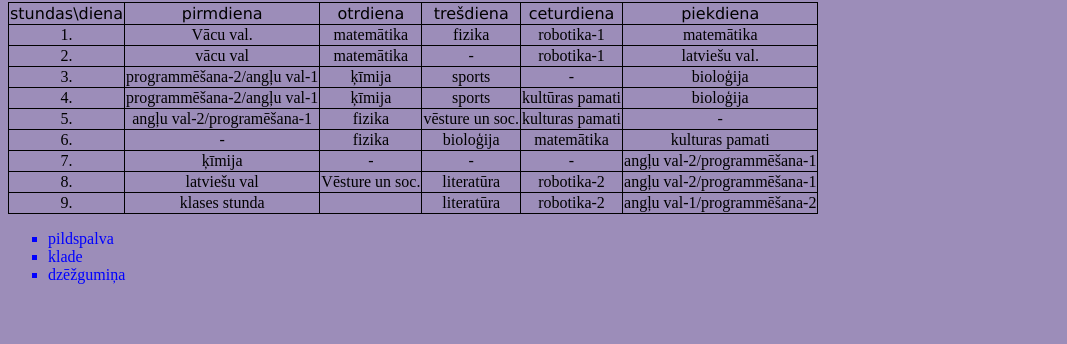
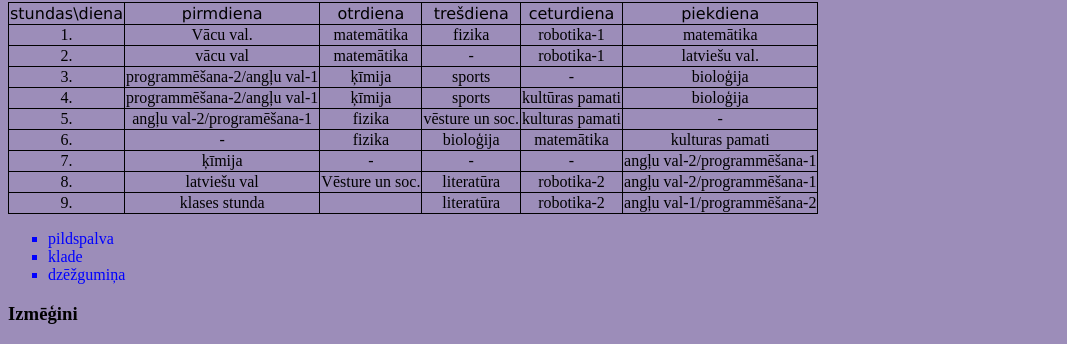
Before and after one commit to AnnaMPi/taurenis, a plain HTML site: page index.html in a window 1280 px wide. Shown: the part 900-1244 px from the top of the page, without its empty margins (0-1067 px from the left). Before the commit the page ends 1200 px from the top, so only its background shows below. Drawn offline with Linux system fonts and the light colour scheme.

Commit message:
izmaiņas, pieliku virsrakstu "Izmēgini" un nocentrēts

```diff
--- a/index.html
+++ b/index.html
@@ -105,5 +105,6 @@
     <li>klade</li>
     <li>dzēžgumiņa</li>
 </ul>
+<h3>Izmēģini</h3>
 </body>
 </html>
```
